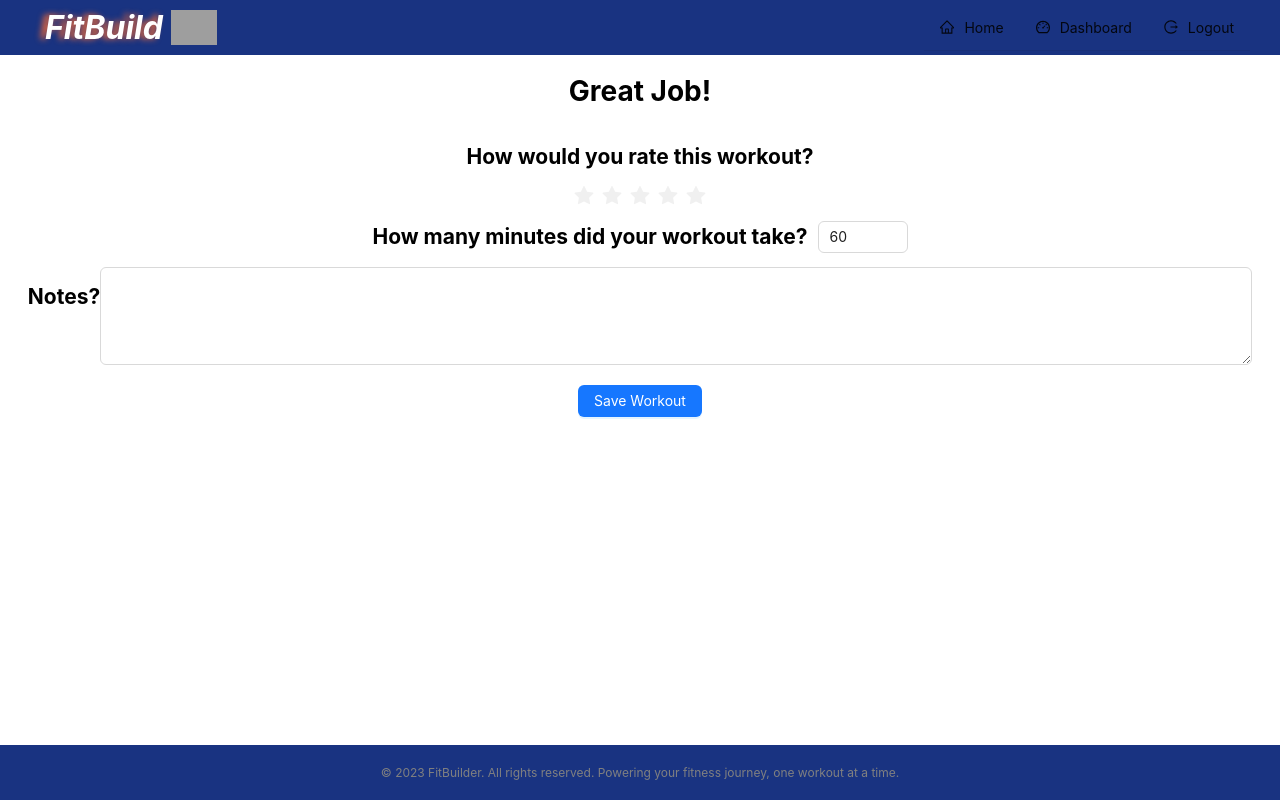
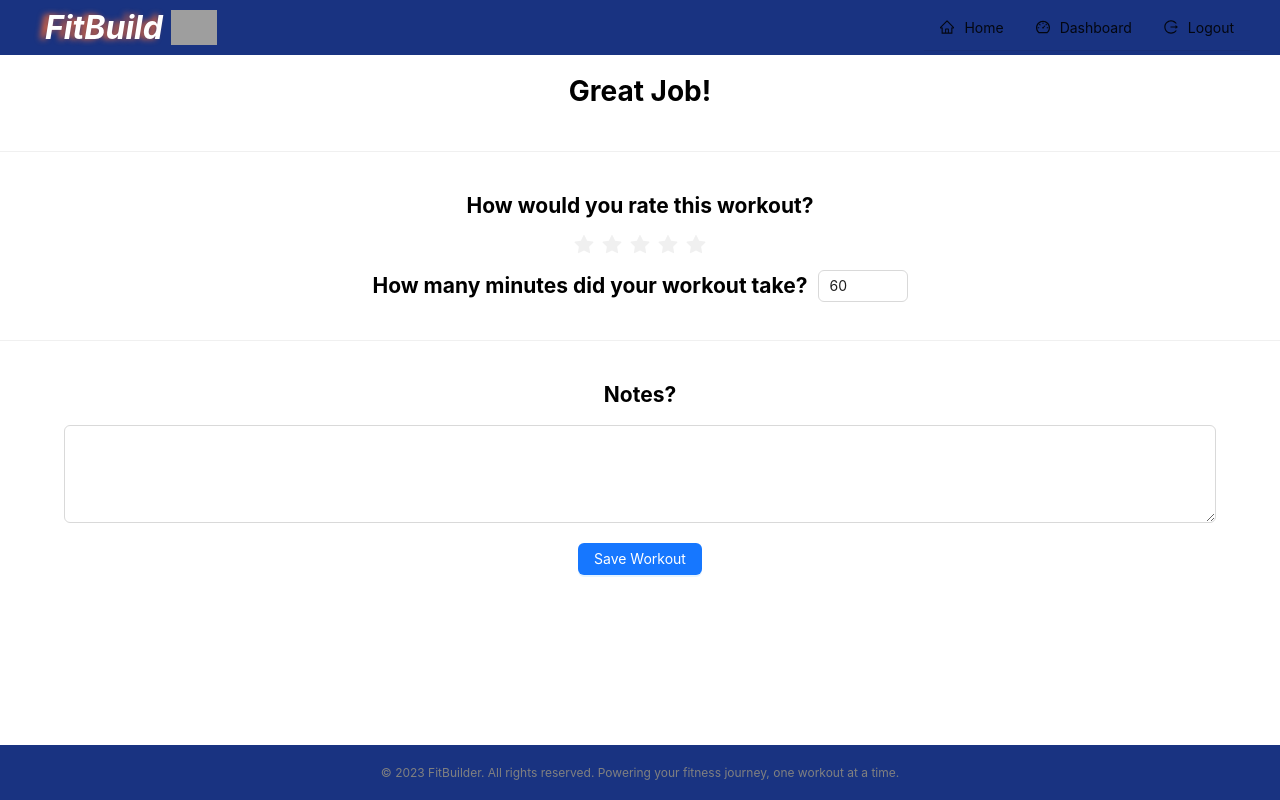
Before and after one commit to mathminx/FitBuilder, a React (Create React App) app in the folder client/: page /saveworkout in a window 1280 px wide. Built offline with nearby package versions, Linux system fonts and the light colour scheme; sample sign-in values are in the browser's storage; grey boxes are pictures that could not be loaded.

Commit message:
layout fix

```diff
--- a/client/src/pages/FinishWorkout.js
+++ b/client/src/pages/FinishWorkout.js
@@ -41,6 +41,7 @@ function SaveWorkout() {
       <Row className="congratulations" justify="center">
         <h1>Great Job!</h1>
       </Row>
+      <Divider></Divider>
       <Row justify="center">
         <h2>How would you rate this workout?</h2>
       </Row>
@@ -60,8 +61,11 @@ function SaveWorkout() {
           />
         </Space>
       </Row>
+      <Divider></Divider>
       <Row justify="center">
-        <h2>Notes?</h2>
+      <h2>Notes?</h2>
+      </Row>
+      <Row justify="center" >
         <TextArea rows={4} style={{ width: "90%" }} />
       </Row>
       <br></br>
```
